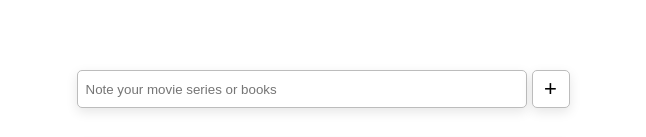
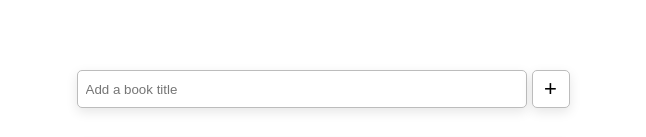
Before and after one commit to developpeurJr/yourbook, a Next.js app: page / in a window 1280 px wide. Shown: the part 361-498 px from the top of the page, without its empty margins (317-963 px from the left). Built offline with nearby package versions, Linux system fonts and the light colour scheme.

Commit message:
new placholder

```diff
--- a/src/app/page.js
+++ b/src/app/page.js
@@ -51,7 +51,7 @@ export default function Home() {
         <div className={styles.zoneinputAdd}>
           <input
             className={styles.zoneinput}
-            placeholder="Note your movie series or books"
+            placeholder="Add a book title"
             onChange={(e) => setInputBook(e.target.value)}
           />
           <button className={styles.boutonPlus} onClick={addBook}>+</button>
```
